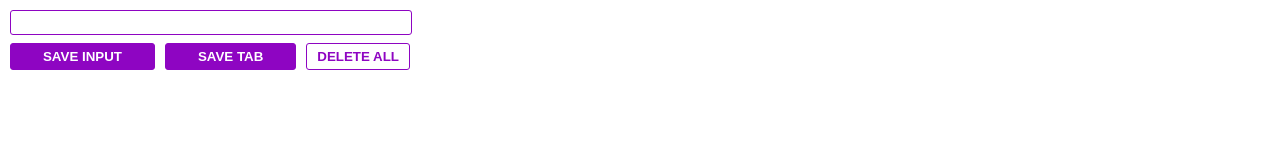
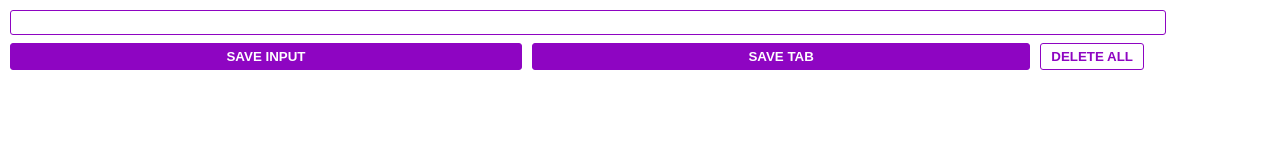
Before and after one commit to lucieyarish/url-manager-chrome-extension, a browser extension: page index.html in a window 1280 px wide. Drawn offline with Linux system fonts and the light colour scheme.

Commit message:
Fix: overflowing input width; remove accidental button attributes

```diff
--- a/css/styles.css
+++ b/css/styles.css
@@ -2,12 +2,15 @@ body {
     margin: 0;
     padding: 10px;
     font-family: Arial, Helvetica, sans-serif;
-    max-width: 400px;
+    min-width: 400px;
     box-sizing: border-box;
 }
 
+input, .btns-container {
+    width: 90%;
+}
+
 .link-input {
-    width: 100%;
     padding-left: 10px;
     padding-right: 10px;
     border: 1px solid #8E05C2;
@@ -24,7 +27,6 @@ input:focus {
 
 .btns-container {
     margin-top: 8px;
-    min-width: 400px;
     display: flex;
 }
 
--- a/index.html
+++ b/index.html
@@ -7,11 +7,11 @@
         <title>URL Manager</title>
     </head>
     <body>
-        <input id="input-el" class="link-input">
+        <input type="text" id="input-el" class="link-input">
         <div class="btns-container">
-            <button type="text" id="save-btn" class="btn-primary">SAVE INPUT</button>
-            <button type="text" id="tab-btn" class="btn-primary">SAVE TAB</button>
-            <button type="text" id="delete-btn" class="btn-secondary">DELETE ALL</button>
+            <button id="save-btn" class="btn-primary">SAVE INPUT</button>
+            <button id="tab-btn" class="btn-primary">SAVE TAB</button>
+            <button id="delete-btn" class="btn-secondary">DELETE ALL</button>
         </div>
         <ul id="ul-el">
         </ul>
```
